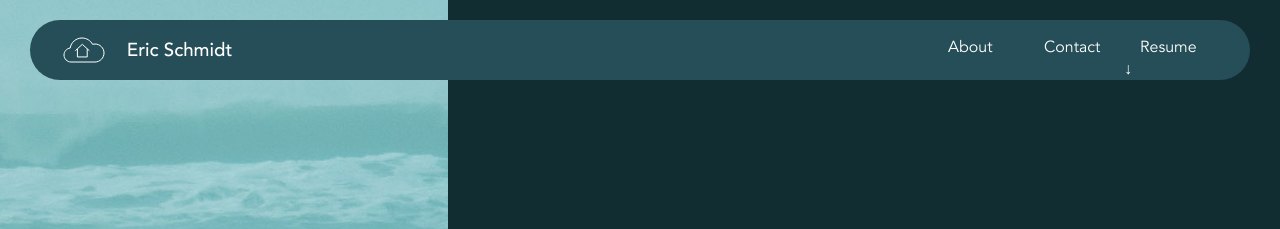
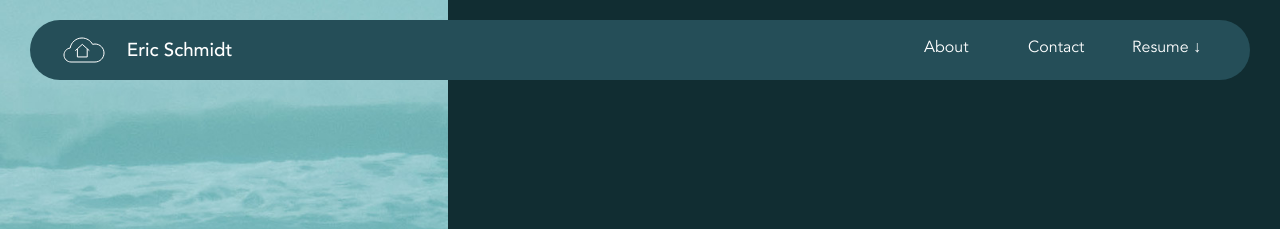
Before and after one commit to cabininthecloud/cabininthecloud.github.io, a Jekyll site: the page built from index.html, in a window 1280 px wide. Shown: the top 229 px of the page. Built offline with Jekyll 4.4.1, drawn with Linux system fonts in a browser that asks for light colours.

Commit message:
Fixed header spacing

```diff
--- a/assets/css/main.scss
+++ b/assets/css/main.scss
@@ -51,7 +51,7 @@ header {
     display: flex;
     list-style-type: none;
     li {
-      width: 6rem;
+      width: 6.5rem;
       a {
         margin: 0 1em;
         color: var(--textcolor);
```
